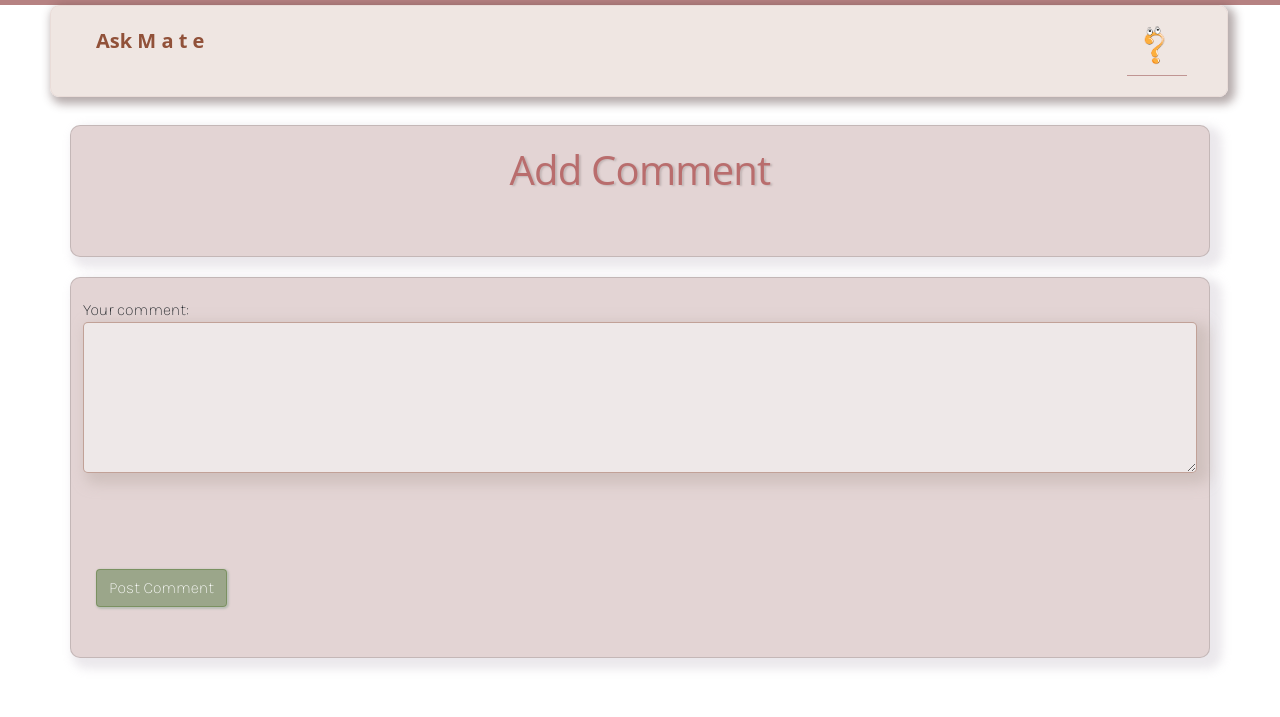
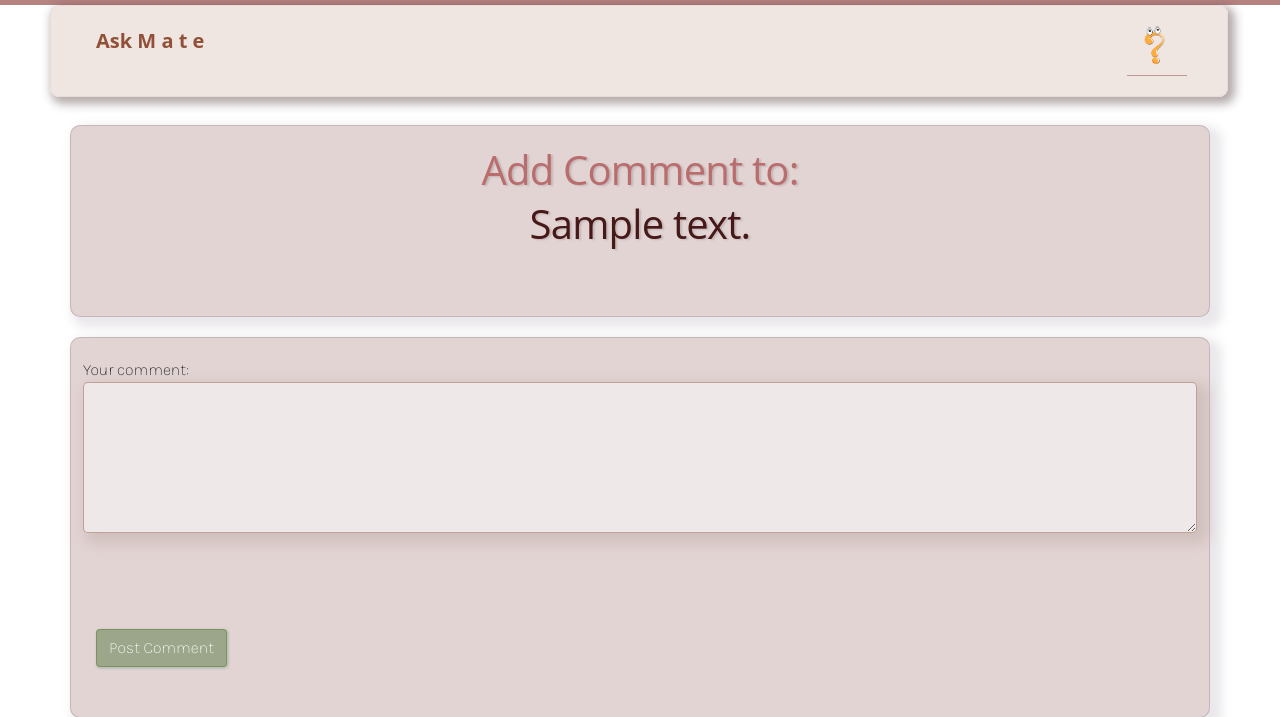
Before and after one commit to szopszop/AskMate_Forum, a Flask app: template templates/add-comment.html in a window 1280 px wide. Shown: the top 717 px of the page. Run offline with Flask 2, Linux system fonts and the light colour scheme; the template is opened without the code that fills it: most values are stand-ins (such as "Sample title", 1, 10 or a date in 2020); some libraries are stand-ins or nearby versions.

```diff
--- a/server.py
+++ b/server.py
@@ -152,7 +152,8 @@ def delete_tag_from_question(question_id, tag_id):
 
 @app.route('/answer/<answer_id>/new-comment')
 def add_comment_to_answer_get(answer_id):
-    return render_template('add-comment.html')
+    answer = data_manager.get_answer(answer_id)
+    return render_template('add-comment.html', answer=answer)
 
 
 @app.route('/answer/<answer_id>/new-comment', methods=['POST'])
@@ -166,7 +167,8 @@ def add_comment_to_answer_post(answer_id):
 
 @app.route('/question/<question_id>/new-comment')
 def add_comment_to_question_get(question_id):
-    return render_template('add-comment.html')
+    question = data_manager.get_question(question_id)
+    return render_template('add-comment.html', question=question)
 
 
 @app.route('/question/<question_id>/new-comment', methods=['POST'])
--- a/static/css/style.css
+++ b/static/css/style.css
@@ -222,6 +222,15 @@ h1, h2, h3 {
     box-shadow: 7px 6px 13px 5px rgba(192, 177, 172, 0.55);
     border-radius: 5px;
 }
+.question_text {
+    background-color: rgba(255, 255, 255, 0.85);
+    padding: 15px;
+    margin: 10px;
+    border: 1px solid rgba(147, 132, 132, 0.37);
+    box-shadow: 7px 6px 13px 5px rgba(192, 177, 172, 0.55);
+    border-radius: 5px;
+    font-size: 25px;
+}
 .question-answer {
     padding: 3px;
     margin: 3px;
--- a/templates/add-comment.html
+++ b/templates/add-comment.html
@@ -1,6 +1,12 @@
 {% extends 'layout.html' %}
 {% block title %}Add Comment{% endblock %}
-{% block header %}Add Comment{% endblock %}
+{% block header %}Add Comment  to:
+    {% if question %}
+        <p class="question-answer">{{ question['message'] }}</p>
+    {% else %}
+        <p class="question-answer">{{ answer['message'] }}</p>
+    {% endif %}
+{% endblock %}
 {% block body %}
     <form method="post" enctype="multipart/form-data">
         <label for="answer">Your comment:</label>
--- a/templates/question.html
+++ b/templates/question.html
@@ -4,7 +4,7 @@
 {% block body %}
     <div>
         <br><br>
-        <p>{{ question['message'] }}</p>
+        <p class="question_text">{{ question['message'] }}</p>
         <br><br>
     </div>
 
```
